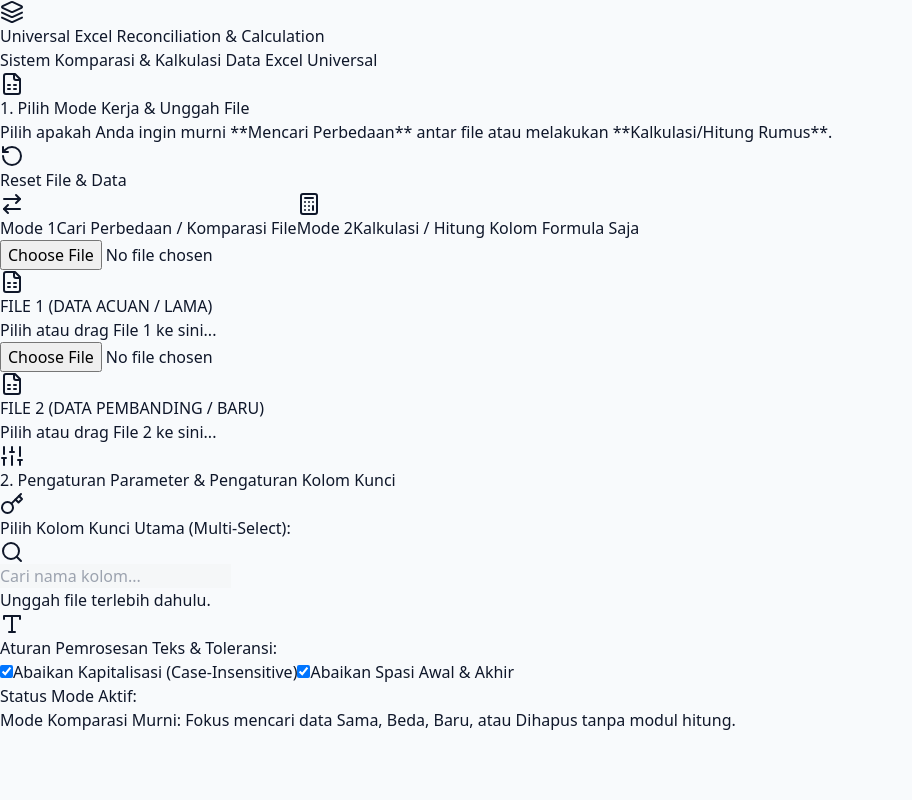
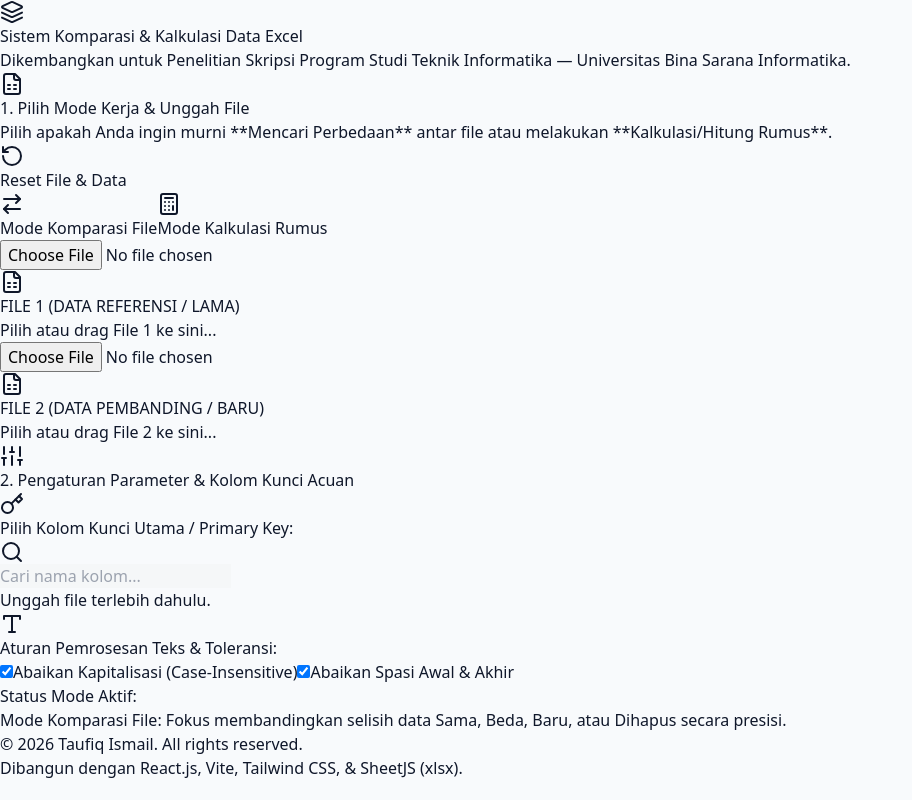
Before and after one commit to TaufiqMail01/Sistem-Komparasi, a React (Vite) app: page / in a window 1280 px wide. Shown: the whole page, without its empty margins (0-912 px from the left). Built offline with nearby package versions, Linux system fonts and the light colour scheme; the HTML template or start-up script is replaced by a standard one.

Commit message:
update: tampilan ui lebih rapi

```diff
--- a/src/App.jsx
+++ b/src/App.jsx
@@ -102,11 +102,9 @@
   };
 
   const commonHeaders = useMemo(() => {
-    if (!file1 || !file2) return [];
-    const data1 = file1.sheetsData[sheet1] || [];
-    const data2 = file2.sheetsData[sheet2] || [];
-    const h1 = data1.length > 0 ? Object.keys(data1[0]) : [];
-    const h2 = data2.length > 0 ? Object.keys(data2[0]) : [];
+    if (!file1 && !file2) return [];
+    const h1 = file1 && sheet1 ? (file1.sheetsData[sheet1]?.[0] ? Object.keys(file1.sheetsData[sheet1][0]) : []) : [];
+    const h2 = file2 && sheet2 ? (file2.sheetsData[sheet2]?.[0] ? Object.keys(file2.sheetsData[sheet2][0]) : []) : [];
     const merged = Array.from(new Set([...h1, ...h2]));
     return merged.filter(col => !col.startsWith('__EMPTY'));
   }, [file1, file2, sheet1, sheet2]);
@@ -184,6 +182,64 @@
   };
 
   const comparisonResult = useMemo(() => {
+    if (operationMode === 'CALCULATE') {
+      const targetFile = file2 || file1;
+      const targetSheet = file2 ? sheet2 : sheet1;
+      if (!targetFile || !targetSheet) return null;
+
+      const data = targetFile.sheetsData[targetSheet] || [];
+      const { primaryKeys, ignoreCase, trimWhitespace } = config;
+
+      const normalizeVal = (val) => {
+        if (val === null || val === undefined) return "";
+        let s = String(val);
+        if (trimWhitespace) s = s.trim();
+        if (ignoreCase) s = s.toLowerCase();
+        return s;
+      };
+
+      const getRowKeyString = (row) => {
+        if (!primaryKeys || primaryKeys.length === 0) return null;
+        const keys = primaryKeys.map(k => normalizeVal(row[k]));
+        if (keys.some(k => k === "")) return null;
+        return keys.join(' | ');
+      };
+
+      let targetColName = "";
+      if (enableFormula && formulaExpr.trim()) {
+        targetColName = formulaTargetColumn === "CUSTOM" ? (customTargetName.trim() || "Kolom_Hasil_Formula") : (formulaTargetColumn || "Hasil_Formula");
+      }
+
+      let allHeaders = commonHeaders;
+      if (targetColName && !allHeaders.includes(targetColName)) {
+        allHeaders = [...allHeaders, targetColName];
+      }
+
+      const results = [];
+      data.forEach((row, idx) => {
+        const cleanRow = {};
+        Object.keys(row).forEach(k => {
+          if (!k.startsWith('__EMPTY')) cleanRow[k] = row[k];
+        });
+
+        if (targetColName && formulaExpr.trim()) {
+          const originalCols = Object.keys(cleanRow);
+          cleanRow[targetColName] = evaluateFormula(cleanRow, formulaExpr, originalCols);
+        }
+
+        const compositeKey = getRowKeyString(cleanRow) || `Baris ${idx + 1}`;
+        results.push({
+          id: `calc-${idx}`,
+          key: compositeKey,
+          status: 'CALCULATED',
+          row2: cleanRow,
+          diffs: {}
+        });
+      });
+
+      return { results, counts: { total: results.length }, headers: allHeaders, targetColName };
+    }
+
     if (!file1 || !file2 || !sheet1 || !sheet2) return null;
 
     const data1 = file1.sheetsData[sheet1] || [];
@@ -214,19 +270,9 @@
       return normalizeVal(val1) === normalizeVal(val2);
     };
 
-    // Kolom formula hanya aktif jika berada di mode CALCULATE dan formula dinyalakan
-    let targetColName = "";
-    if (operationMode === 'CALCULATE' && enableFormula && formulaExpr.trim()) {
-      targetColName = formulaTargetColumn === "CUSTOM" ? (customTargetName.trim() || "Kolom_Hasil_Formula") : (formulaTargetColumn || "Hasil_Formula");
-    }
-
     let allHeaders = commonHeaders;
-    if (targetColName && !allHeaders.includes(targetColName)) {
-      allHeaders = [...allHeaders, targetColName];
-    }
-
     const activeHeaders = selectedColumns.length > 0
-      ? allHeaders.filter(h => selectedColumns.includes(h) || h === targetColName)
+      ? allHeaders.filter(h => selectedColumns.includes(h))
       : allHeaders;
 
     const results = [];
@@ -236,43 +282,14 @@
       if (!row) return null;
       const newRow = {};
       Object.keys(row).forEach(k => {
-        if (!k.startsWith('__EMPTY')) {
-          newRow[k] = row[k];
-        }
+        if (!k.startsWith('__EMPTY')) newRow[k] = row[k];
       });
-      if (targetColName && formulaExpr.trim()) {
-        const originalCols = Object.keys(newRow);
-        newRow[targetColName] = evaluateFormula(newRow, formulaExpr, originalCols);
-      }
       return newRow;
     };
 
     const enrichedData1 = data1.map(enrichRow).filter(row => primaryKeys.length === 0 || getRowKeyString(row) !== null);
     const enrichedData2 = data2.map(enrichRow).filter(row => primaryKeys.length === 0 || getRowKeyString(row) !== null);
 
-    // JIKA MODE 2: KALKULASI / HITUNG RUMUS SAJA
-    if (operationMode === 'CALCULATE') {
-      const maxRows = Math.max(enrichedData1.length, enrichedData2.length);
-      for (let i = 0; i < maxRows; i++) {
-        const row2 = enrichedData2[i] || enrichedData1[i] || null;
-        if (!row2) continue;
-
-        const compositeKey = getRowKeyString(row2) || `Baris ${i + 1}`;
-        results.push({
-          id: `calc-${i}`,
-          key: compositeKey,
-          status: 'CALCULATED',
-          diffCount: targetColName ? 1 : 0,
-          row1: null,
-          row2: row2,
-          diffs: {}
-        });
-      }
-      counts.total = results.length;
-      return { results, counts, headers: activeHeaders, targetColName };
-    }
-
-    // JIKA MODE 1: PENCARIAN PERBEDAAN (COMPARE) - TANPA FORMULA HITUNG
     if (primaryKeys && primaryKeys.length > 0) {
       const map2 = new Map();
       enrichedData2.forEach(row => {
@@ -380,7 +397,7 @@
     }
 
     counts.total = results.length;
-    return { results, counts, headers: activeHeaders, targetColName };
+    return { results, counts, headers: activeHeaders, targetColName: "" };
   }, [file1, file2, sheet1, sheet2, operationMode, config, enableFormula, formulaExpr, formulaTargetColumn, customTargetName, commonHeaders]);
 
   const filteredResults = useMemo(() => {
@@ -447,7 +464,7 @@
                             item.status === 'MODIFIED' ? 'Berbeda (Modified)' :
                             item.status === 'ADDED' ? 'Baru (Added)' : 'Dihapus (Deleted)',
         'Composite Primary Key': item.key,
-        'Letak Kolom diExcel': item.diffCount
+        'Jumlah Kolom Beda': item.diffCount
       };
 
       comparisonResult.headers.forEach(h => {
@@ -478,15 +495,12 @@
                 <Layers className="w-6 h-6" />
               </div>
               <div>
-                <div className="flex items-center gap-2">
-                  <span className="px-2 py-0.5 text-[10px] font-bold bg-blue-500/20 text-blue-300 border border-blue-500/30 rounded-full uppercase tracking-wider">
-                    Universal Excel Reconciliation & Calculation
-                  </span>
-                  <span className="text-xs text-slate-400 hidden sm:inline"></span>
-                </div>
                 <h1 className="text-lg md:text-xl font-bold tracking-tight text-white">
-                  Sistem Komparasi & Kalkulasi Data Excel Universal
+                  Sistem Komparasi & Kalkulasi Data Excel
                 </h1>
+                <p className="text-xs text-slate-300 mt-0.5">
+                  Dikembangkan untuk Penelitian Skripsi Program Studi Teknik Informatika &mdash; Universitas Bina Sarana Informatika.
+                </p>
               </div>
             </div>
           </div>
@@ -511,36 +525,35 @@
             </button>
           </div>
 
-          {/* Pemilih Mode Operasi yang Jelas */}
-          <div className="grid grid-cols-1 sm:grid-cols-2 gap-3 bg-slate-100 p-2 rounded-2xl">
+          <div className="flex justify-center my-2">
+            <div className="bg-slate-100 p-1.5 rounded-2xl flex items-center gap-1.5 max-w-lg w-full border border-slate-200/80 shadow-inner">
               <button
                 onClick={() => { setOperationMode('COMPARE'); setEnableFormula(false); }}
-              className={`flex items-center gap-3 p-3.5 rounded-xl text-left transition-all ${operationMode === 'COMPARE' ? 'bg-white text-indigo-950 font-bold shadow-xs border border-indigo-200' : 'text-slate-600 hover:bg-white/50'}`}
+                className={`flex-1 flex items-center justify-center gap-2.5 py-3 px-4 rounded-xl text-xs font-bold transition-all duration-300 ${
+                  operationMode === 'COMPARE'
+                    ? 'bg-white text-indigo-950 shadow-md border border-slate-200/60 scale-[1.02]'
+                    : 'text-slate-500 hover:text-slate-800 hover:bg-slate-200/60'
+                }`}
               >
-              <div className={`p-2 rounded-lg ${operationMode === 'COMPARE' ? 'bg-indigo-600 text-white' : 'bg-slate-200 text-slate-600'}`}>
-                <ArrowRightLeft className="w-5 h-5" />
-              </div>
-              <div>
-                <span className="text-[10px] block uppercase tracking-wider text-slate-400">Mode 1</span>
-                <span className="text-sm font-bold">Cari Perbedaan / Komparasi File</span>
-              </div>
+                <ArrowRightLeft className={`w-4 h-4 ${operationMode === 'COMPARE' ? 'text-indigo-600' : 'text-slate-400'}`} />
+                <span>Mode Komparasi File</span>
               </button>
 
               <button
                 onClick={() => setOperationMode('CALCULATE')}
-              className={`flex items-center gap-3 p-3.5 rounded-xl text-left transition-all ${operationMode === 'CALCULATE' ? 'bg-white text-emerald-950 font-bold shadow-xs border border-emerald-200' : 'text-slate-600 hover:bg-white/50'}`}
+                className={`flex-1 flex items-center justify-center gap-2.5 py-3 px-4 rounded-xl text-xs font-bold transition-all duration-300 ${
+                  operationMode === 'CALCULATE'
+                    ? 'bg-white text-emerald-950 shadow-md border border-slate-200/60 scale-[1.02]'
+                    : 'text-slate-500 hover:text-slate-800 hover:bg-slate-200/60'
+                }`}
               >
-              <div className={`p-2 rounded-lg ${operationMode === 'CALCULATE' ? 'bg-emerald-600 text-white' : 'bg-slate-200 text-slate-600'}`}>
-                <Calculator className="w-5 h-5" />
-              </div>
-              <div>
-                <span className="text-[10px] block uppercase tracking-wider text-slate-400">Mode 2</span>
-                <span className="text-sm font-bold">Kalkulasi / Hitung Kolom Formula Saja</span>
-              </div>
+                <Calculator className={`w-4 h-4 ${operationMode === 'CALCULATE' ? 'text-emerald-600' : 'text-slate-400'}`} />
+                <span>Mode Kalkulasi Rumus</span>
               </button>
             </div>
+          </div>
 
-          <div className="grid grid-cols-1 md:grid-cols-2 gap-4">
+          <div className="grid grid-cols-1 md:grid-cols-2 gap-4 pt-2">
             <div className="border-2 border-dashed border-slate-200 hover:border-amber-400 bg-slate-50/50 rounded-2xl p-4 transition-all relative group">
               <input type="file" accept=".xlsx, .xls, .csv" onChange={(e) => e.target.files[0] && handleUploadFile1(e.target.files[0])} className="absolute inset-0 w-full h-full opacity-0 cursor-pointer z-10" />
               <div className="flex items-start gap-3">
@@ -548,7 +561,9 @@
                   <FileSpreadsheet className="w-6 h-6" />
                 </div>
                 <div className="flex-1 min-w-0">
-                  <span className="text-[10px] font-bold text-amber-700 uppercase tracking-wider block">FILE 1 {operationMode === 'CALCULATE' ? '(Opsional / Acuan)' : '(DATA ACUAN / LAMA)'}</span>
+                  <span className="text-[10px] font-bold text-amber-700 uppercase tracking-wider block">
+                    {operationMode === 'CALCULATE' ? 'FILE 1 (OPSIONAL / ACUAN)' : 'FILE 1 (DATA REFERENSI / LAMA)'}
+                  </span>
                   <p className="text-sm font-semibold text-slate-800 truncate mt-0.5">{file1 ? file1.fileName : "Pilih atau drag File 1 ke sini..."}</p>
 
                   {file1 && (
@@ -570,7 +585,9 @@
                   <FileSpreadsheet className="w-6 h-6" />
                 </div>
                 <div className="flex-1 min-w-0">
-                  <span className="text-[10px] font-bold text-blue-700 uppercase tracking-wider block">FILE 2 {operationMode === 'CALCULATE' ? '(Data yang Ingin Dihitung)' : '(DATA PEMBANDING / BARU)'}</span>
+                  <span className="text-[10px] font-bold text-blue-700 uppercase tracking-wider block">
+                    {operationMode === 'CALCULATE' ? 'FILE 2 (DATA UTAMA YANG DIHITUNG)' : 'FILE 2 (DATA PEMBANDING / BARU)'}
+                  </span>
                   <p className="text-sm font-semibold text-slate-800 truncate mt-0.5">{file2 ? file2.fileName : "Pilih atau drag File 2 ke sini..."}</p>
 
                   {file2 && (
@@ -587,21 +604,19 @@
           </div>
         </section>
 
-        {/* Section 2: Parameter & Formula (Hanya tampilkan modul formula jika di Mode CALCULATE) */}
         <section className="bg-white rounded-2xl border border-slate-200 shadow-sm p-5 space-y-5">
           <div className="flex items-center justify-between pb-3 border-b border-slate-100">
             <h2 className="text-base font-semibold text-slate-900 flex items-center gap-2">
               <Sliders className="w-5 h-5 text-indigo-600" />
-              2. Pengaturan Parameter & Pengaturan Kolom Kunci
+              2. Pengaturan Parameter & Kolom Kunci Acuan
             </h2>
           </div>
 
           <div className="grid grid-cols-1 md:grid-cols-3 gap-5">
-            {operationMode === 'COMPARE' && (
             <div className="space-y-2 md:col-span-1 flex flex-col">
               <label className="text-xs font-semibold text-slate-700 flex items-center gap-1.5">
                 <Key className="w-3.5 h-3.5 text-amber-500" />
-                  Pilih Kolom Kunci Utama (Multi-Select):
+                Pilih Kolom Kunci Utama / Primary Key:
               </label>
 
               <div className="relative">
@@ -611,13 +626,13 @@
                   placeholder="Cari nama kolom..."
                   value={pkSearchQuery}
                   onChange={(e) => setPkSearchQuery(e.target.value)}
-                    disabled={!file1 || !file2}
+                  disabled={!file1 && !file2}
                   className="w-full bg-slate-50 text-xs text-slate-800 rounded-xl border border-slate-300 pl-8 pr-3 py-1.5 disabled:opacity-50"
                 />
               </div>
 
               <div className="bg-slate-50 border border-slate-200 rounded-xl p-3 h-36 overflow-y-auto space-y-1.5">
-                  {!file1 || !file2 ? (
+                {(!file1 && !file2) ? (
                   <p className="text-[11px] text-slate-400 italic">Unggah file terlebih dahulu.</p>
                 ) : filteredPkHeaders.length === 0 ? (
                   <p className="text-[11px] text-slate-400 italic">Kolom tidak ditemukan.</p>
@@ -638,9 +653,8 @@
                 )}
               </div>
             </div>
-            )}
 
-            <div className={`space-y-4 ${operationMode === 'CALCULATE' ? 'md:col-span-2' : 'md:col-span-1'}`}>
+            <div className="space-y-4 md:col-span-1">
               <div className="space-y-2">
                 <label className="text-xs font-semibold text-slate-700 flex items-center gap-1.5">
                   <Type className="w-3.5 h-3.5 text-indigo-500" />
@@ -664,14 +678,13 @@
                 <span className="text-xs font-bold text-indigo-900 block mb-1">Status Mode Aktif:</span>
                 <p className="text-[11px] text-indigo-800 leading-relaxed">
                   {operationMode === 'COMPARE'
-                    ? 'Mode Komparasi Murni: Fokus mencari data Sama, Beda, Baru, atau Dihapus tanpa modul hitung.'
-                    : 'Mode Kalkulasi: Aktifkan modul formula di bawah untuk menghitung kolom target.'}
+                    ? 'Mode Komparasi File: Fokus membandingkan selisih data Sama, Beda, Baru, atau Dihapus secara presisi.'
+                    : 'Mode Kalkulasi Rumus: Memproses rumus per baris dengan Primary Key sebagai identitas acuan.'}
                 </p>
               </div>
             </div>
           </div>
 
-          {/* MODUL FORMULA HANYA MUNCUL DI MODE CALCULATE */}
           {operationMode === 'CALCULATE' && (
             <div className="pt-4 border-t border-slate-100 space-y-3 bg-emerald-50/40 p-4 rounded-xl border border-emerald-200">
               <div className="flex items-center justify-between">
@@ -786,13 +799,12 @@
               <div className="bg-emerald-50 border border-emerald-200 p-4 rounded-2xl flex items-center justify-between">
                 <div>
                   <span className="text-xs font-bold text-emerald-900 uppercase tracking-wider block">Mode Kalkulasi Selesai</span>
-                  <p className="text-xs text-emerald-700 mt-0.5">Berhasil memproses perhitungan untuk total **{comparisonResult.counts.total} baris data**.</p>
+                  <p className="text-xs text-emerald-700 mt-0.5">Berhasil memproses perhitungan untuk total **{comparisonResult.counts.total} baris data** dengan Primary Key sebagai acuan.</p>
                 </div>
                 <div className="text-2xl font-bold text-emerald-700 font-mono">{comparisonResult.counts.total} Baris</div>
               </div>
             )}
 
-            {/* Filter & Ekspor */}
             <div className="flex flex-col lg:flex-row items-center justify-between gap-3 bg-white p-3 rounded-2xl border border-slate-200 shadow-sm">
               {operationMode === 'COMPARE' ? (
                 <div className="flex items-center gap-1.5 overflow-x-auto w-full lg:w-auto">
@@ -857,7 +869,7 @@
                       </th>
                       {operationMode === 'COMPARE' && <th className="p-3 w-12 text-center">Aksi</th>}
                       {operationMode === 'COMPARE' && <th className="p-3 w-28">Status</th>}
-                      <th className="p-3 w-48">Composite Key</th>
+                      <th className="p-3 w-48">Composite Key (Acuan)</th>
                       {comparisonResult.headers.slice(0, 3).map(h => (
                         <th key={h} className="p-3 min-w-[140px]">{h}</th>
                       ))}
@@ -902,7 +914,7 @@
                                 {row.status === 'DELETED' && <span className="inline-flex items-center gap-1 px-2.5 py-1 rounded-full bg-rose-100 text-rose-800"><FileMinus className="w-3.5 h-3.5" /> Hapus</span>}
                               </td>
                             )}
-                            <td className="p-3 font-mono font-medium text-slate-800">{row.key}</td>
+                            <td className="p-3 font-mono font-bold text-indigo-900 bg-slate-50">{row.key}</td>
                             {comparisonResult.headers.slice(0, 3).map(h => {
                               const val = operationMode === 'CALCULATE'
                                 ? (row.row2 ? row.row2[h] : "")
@@ -926,7 +938,6 @@
         )}
       </main>
 
-      {/* Modal Detail Audit */}
       {selectedRowDetail && comparisonResult && operationMode === 'COMPARE' && (
         <div className="fixed inset-0 z-50 bg-slate-900/60 backdrop-blur-xs flex items-center justify-center p-4">
           <div className="bg-white rounded-3xl shadow-2xl max-w-4xl w-full max-h-[90vh] flex flex-col overflow-hidden animate-fade-in border border-slate-100">
@@ -992,6 +1003,18 @@
           </div>
         </div>
       )}
+
+      {/* Footer Bawah Profesional Skripsi (Tanpa Garis Pemisah Atas) */}
+      <footer className="bg-slate-900 text-slate-400 border-t border-slate-800 mt-auto py-6">
+        <div className="max-w-7xl mx-auto px-4 sm:px-6 lg:px-8 text-center space-y-1">
+          <p className="font-medium text-slate-300 text-xs">
+            &copy; {new Date().getFullYear()} <span className="text-indigo-400 font-bold">Taufiq Ismail</span>. All rights reserved.
+          </p>
+          <p className="text-[10px] text-slate-400">
+            Dibangun dengan React.js, Vite, Tailwind CSS, & SheetJS (xlsx).
+          </p>
+        </div>
+      </footer>
     </div>
   );
 }
```
Lines whose indentation alone changed are shown as unchanged.
